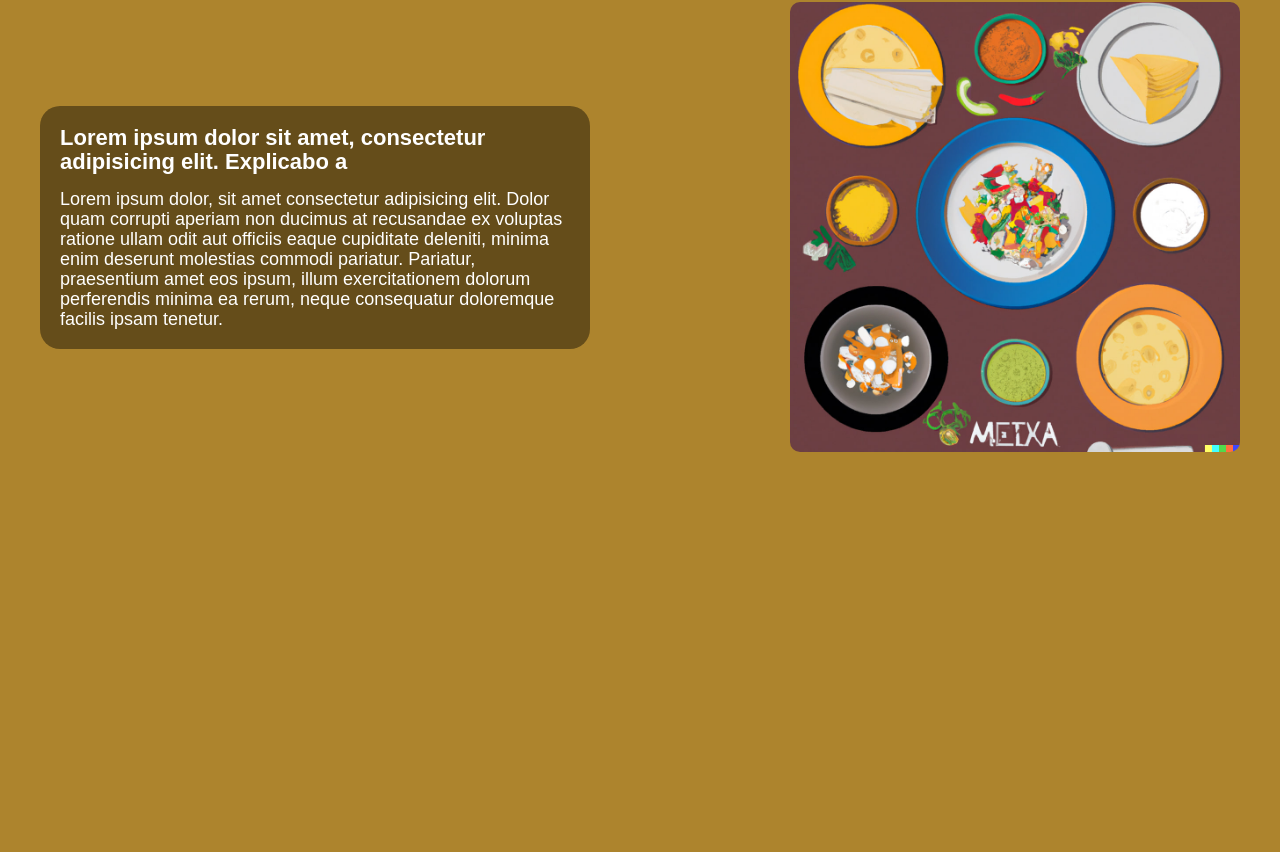
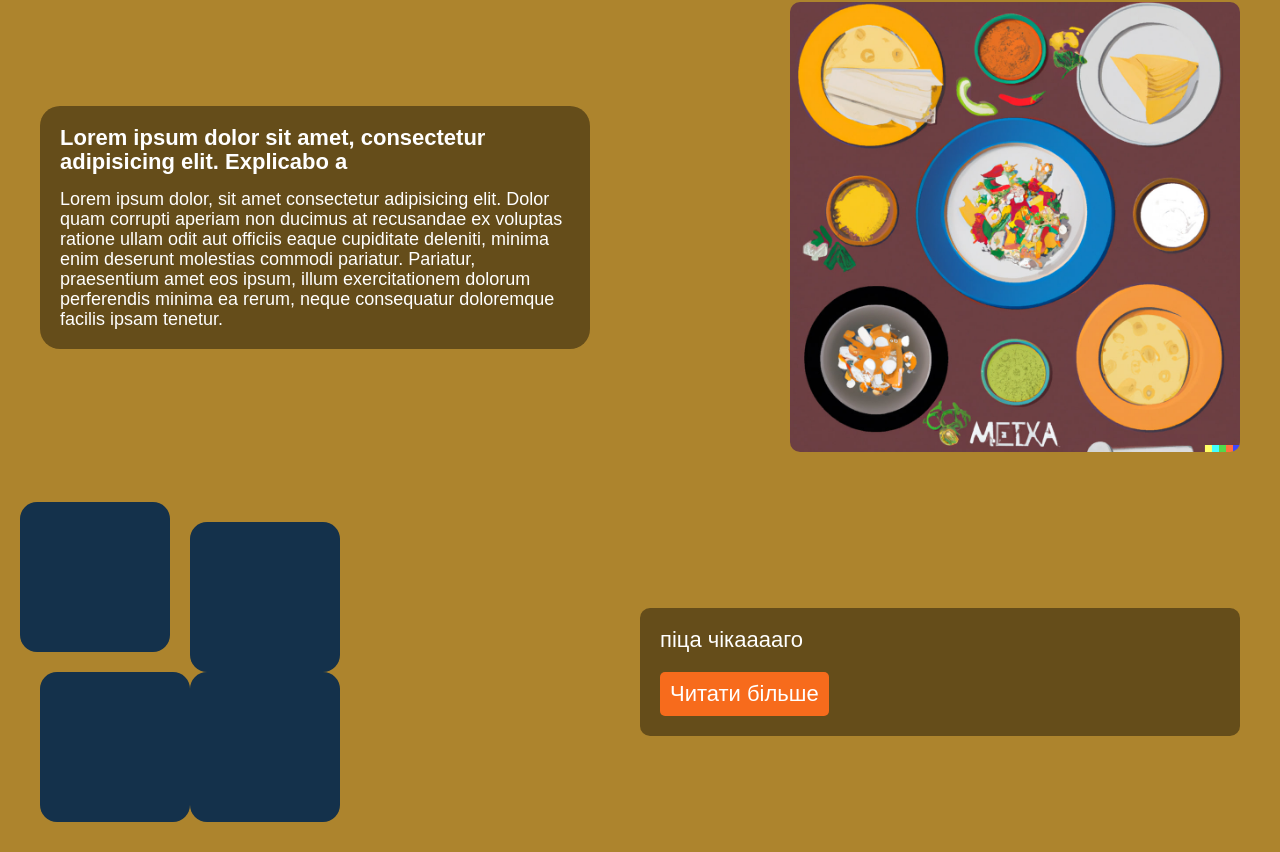
Before and after one commit to spillet2k3/Italia-Pizza, a website: page app/index.html in a window 1280 px wide. Shown: the part 151-1003 px from the top of the page. Before the commit the page ends 800 px from the top, so only its background shows below. Drawn offline with nearby package versions, Linux system fonts and the light colour scheme; files that its build step writes are made by us from their sources; a web font is replaced by a local one.

Commit message:
added pizza section

```diff
--- a/app/index.html
+++ b/app/index.html
@@ -33,7 +33,11 @@
               </button>
               <ul class="menu__list">
                 <button class="menu__close">
-                  <img src="./images/close.svg" alt="" class="menu__close-img" />
+                  <img
+                    src="./images/close.svg"
+                    alt=""
+                    class="menu__close-img"
+                  />
                 </button>
                 <li class="menu__item">
                   <a href="index.html" class="menu__link">На головну</a>
@@ -50,27 +54,61 @@
         </div>
       </header>
       <main class="main">
-
-
         <section class="history">
           <div class="container">
             <div class="history__inner">
               <div class="history__block">
                 <h2 class="title history__title">
-                  Lorem ipsum dolor sit amet, consectetur adipisicing elit. Explicabo a
+                  Lorem ipsum dolor sit amet, consectetur adipisicing elit.
+                  Explicabo a
                 </h2>
                 <p class="history__text">
-                  Lorem ipsum dolor, sit amet consectetur adipisicing elit. Dolor quam corrupti aperiam non ducimus at recusandae ex voluptas ratione ullam odit aut officiis eaque cupiditate deleniti, minima enim deserunt molestias commodi pariatur. Pariatur, praesentium amet eos ipsum, illum exercitationem dolorum perferendis minima ea rerum, neque consequatur doloremque facilis ipsam tenetur.
+                  Lorem ipsum dolor, sit amet consectetur adipisicing elit.
+                  Dolor quam corrupti aperiam non ducimus at recusandae ex
+                  voluptas ratione ullam odit aut officiis eaque cupiditate
+                  deleniti, minima enim deserunt molestias commodi pariatur.
+                  Pariatur, praesentium amet eos ipsum, illum exercitationem
+                  dolorum perferendis minima ea rerum, neque consequatur
+                  doloremque facilis ipsam tenetur.
                 </p>
               </div>
               <div class="history__img-box">
-                <img src="./images/test.jpg" alt="" class="history__img">
+                <img src="./images/test.jpg" alt="" class="history__img" />
               </div>
             </div>
           </div>
         </section>
 
-
+        <section class="pizza">
+          <div class="container">
+            <div class="pizza__inner">
+              <div class="pizza__box">
+                <div class="pizza__item"></div>
+                <div class="pizza__item"></div>
+                <div class="pizza__item"></div>
+                <div class="pizza__item"></div>
+              </div>
+              <div class="pizza__descr-box">
+                <div class="pizza__descr">
+                  <p>піца чікааааго</p>
+                  <a href="#" class="pizza__more">Читати більше</a>
+                </div>
+                <div class="pizza__descr">
+                  <p>піца маргаріта</p>
+                  <a href="#" class="pizza__more">Читати більше</a>
+                </div>
+                <div class="pizza__descr">
+                  <p>піііііца сеньойріта</p>
+                  <a href="#" class="pizza__more">Читати більше</a>
+                </div>
+                <div class="pizza__descr">
+                  <p>піііца три тертих сири</p>
+                  <a href="#" class="pizza__more">Читати більше</a>
+                </div>
+              </div>
+            </div>
+          </div>
+        </section>
       </main>
       <footer class="footer"></footer>
     </div>
--- a/app/js/main.js
+++ b/app/js/main.js
@@ -7,7 +7,7 @@ $(function () {
   openMenu.addEventListener("click", () => {
     if (!menuList.classList.contains("open")) {
       menuList.classList.add("open");
-      body.classList.add('hidden');
+      body.classList.add("hidden");
     } else {
       menuList.classList.remove("open");
       body.classList.remove("hidden");
@@ -17,10 +17,71 @@ $(function () {
   closeMenu.addEventListener("click", () => {
     if (menuList.classList.contains("open")) {
       menuList.classList.remove("open");
-       body.classList.remove("hidden");
+      body.classList.remove("hidden");
     } else {
       menuList.classList.add("open");
-       body.classList.add("hidden");
+      body.classList.add("hidden");
     }
   });
+
+  /**Pizza logik */
+
+  const pizzaItems = document.querySelectorAll(".pizza__item");
+  const descrItems = document.querySelectorAll(".pizza__descr");
+  const pizzaContainer = document.querySelector(".pizza__box");
+
+  closeDescrItems(descrItems);
+  showDescrItem(descrItems, 0);
+  detectTranslate(pizzaItems, 0);
+
+  pizzaItems.forEach((item, id) => {
+    item.addEventListener("mouseover", () => {
+      closeDescrItems(descrItems);
+      showDescrItem(descrItems, id);
+      detectTranslate(pizzaItems, id);
+    });
+    item.addEventListener("mouseout", () => {
+      closeDescrItems(descrItems);
+       showDescrItem(descrItems, id);
+       detectTranslate(pizzaItems, id);
+    });
+  });
+
+  // pizzaContainer.addEventListener("mouseout", () => {
+  //   showDescrItem(descrItems, 0);
+  //    detectTranslate(pizzaItems, 0);
+  // });
+
+  function showDescrItem(arr, id) {
+    arr[id].classList.add("show");
+    arr[id].classList.remove("none");
+  }
+
+  function closeDescrItems(arr) {
+    arr.forEach((item, id) => {
+      item.classList.remove("show");
+      item.classList.add("none");
+      pizzaItems[id].classList.remove("translateTopLeft");
+      pizzaItems[id].classList.remove("translateTopRigth");
+      pizzaItems[id].classList.remove("translateBottomLeft");
+      pizzaItems[id].classList.remove("translateBottomRight");
+    });
+  }
 });
+
+function detectTranslate(arr, id) {
+  switch (id) {
+    case 0:
+      arr[id].classList.add("translateTopLeft");
+      break;
+    case 1:
+      arr[id].classList.add("translateTopRigth");
+      break;
+    case 2:
+      arr[id].classList.add("translateBottomLeft");
+      break;
+    case 3:
+      arr[id].classList.add("translateBottomRight");
+      break;
+  }
+}
--- a/app/scss/_global.scss
+++ b/app/scss/_global.scss
@@ -26,3 +26,24 @@ body{
   margin-bottom: 15px;
   font-weight: 700;
 }
+
+.show{
+  display: block;
+}
+
+.none{
+  display: none;
+}
+
+.translateTopLeft{
+  transform: translate(-20px, -20px);
+}
+.translateTopRigth{
+  transform: translate(20px, -20px);
+}
+.translateBottomLeft{
+  transform: translate(-20px, 20px);
+}
+.translateBottomRight{
+  transform: translate(20px, 20px);
+}
--- a/app/scss/style.scss
+++ b/app/scss/style.scss
@@ -118,4 +118,62 @@
   }
 }
 
+
+
+
+.pizza {
+
+  padding: 30px 0;
+		&__inner {
+      display: flex;
+      justify-content: space-between;
+      align-items: center;
+      gap: 10px;
+		}
+
+		&__box {
+      display: grid;
+      grid-template-columns: repeat(2, 1fr);
+
+		}
+
+		&__item {
+      width: 150px;
+      height: 150px;
+      background-color: rgb(20, 49, 75);
+      border-radius: 17px;
+      transition: all .5s;
+      cursor: pointer;
+		}
+
+		&__descr-box {
+      background-color: rgba(0,0,0,.4196078431);
+      padding: 20px;
+      border-radius: 10px;
+      max-width: 600px;
+      width: 100%;
+		}
+
+		&__descr {
+      font-size: 22px;
+      line-height: 24px;
+		}
+
+    &__more{
+      padding: 10px;
+      background-color: #f76b1c;
+      border-radius: 5px;
+      color: #fff;
+      display: inline-block;
+      margin-top: 20px;
+      transition: all .5s;
+
+      &:hover{
+         background-color: #ad4e16;
+      }
+    }
+}
+
+
+
 @import "media";
```
Also changed, not shown: app/js/main.min.js.
